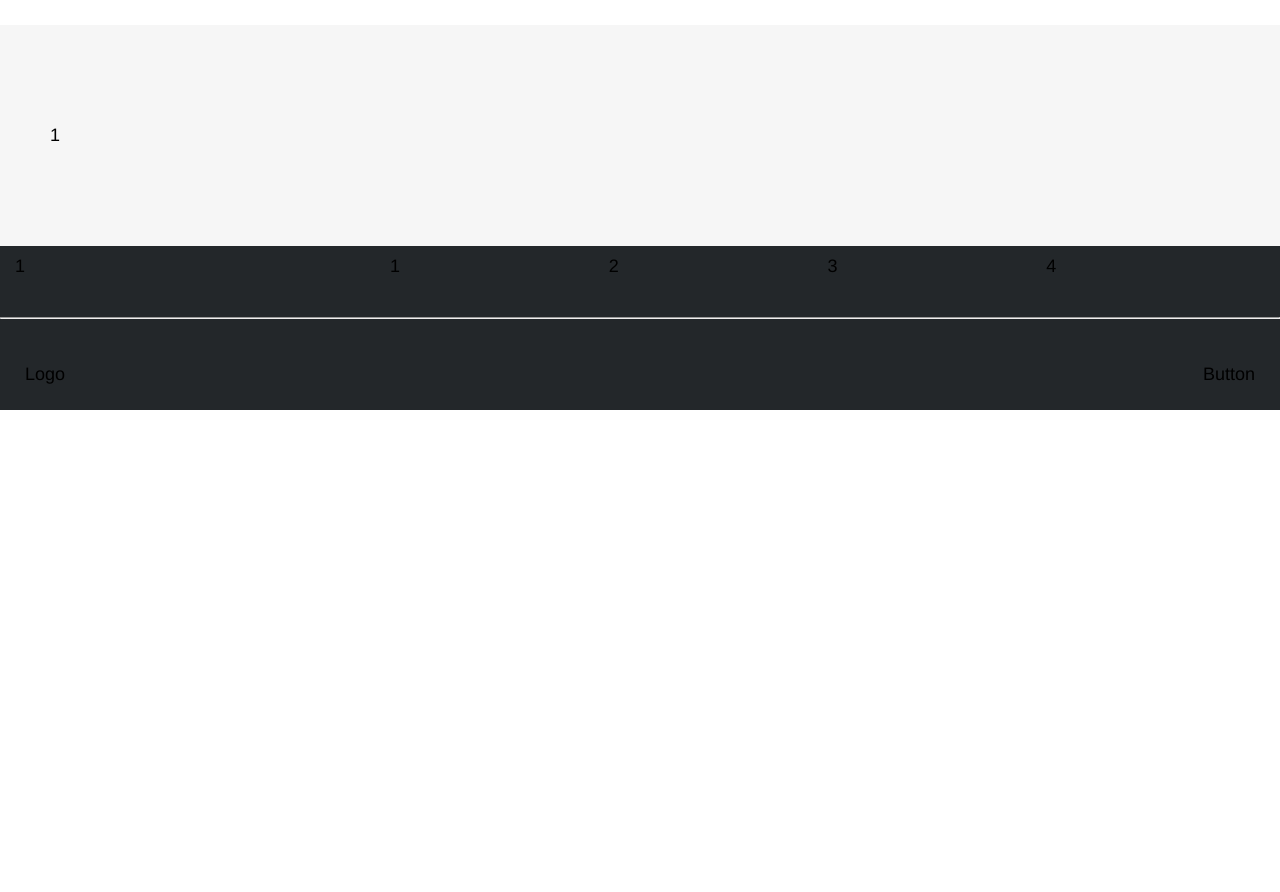
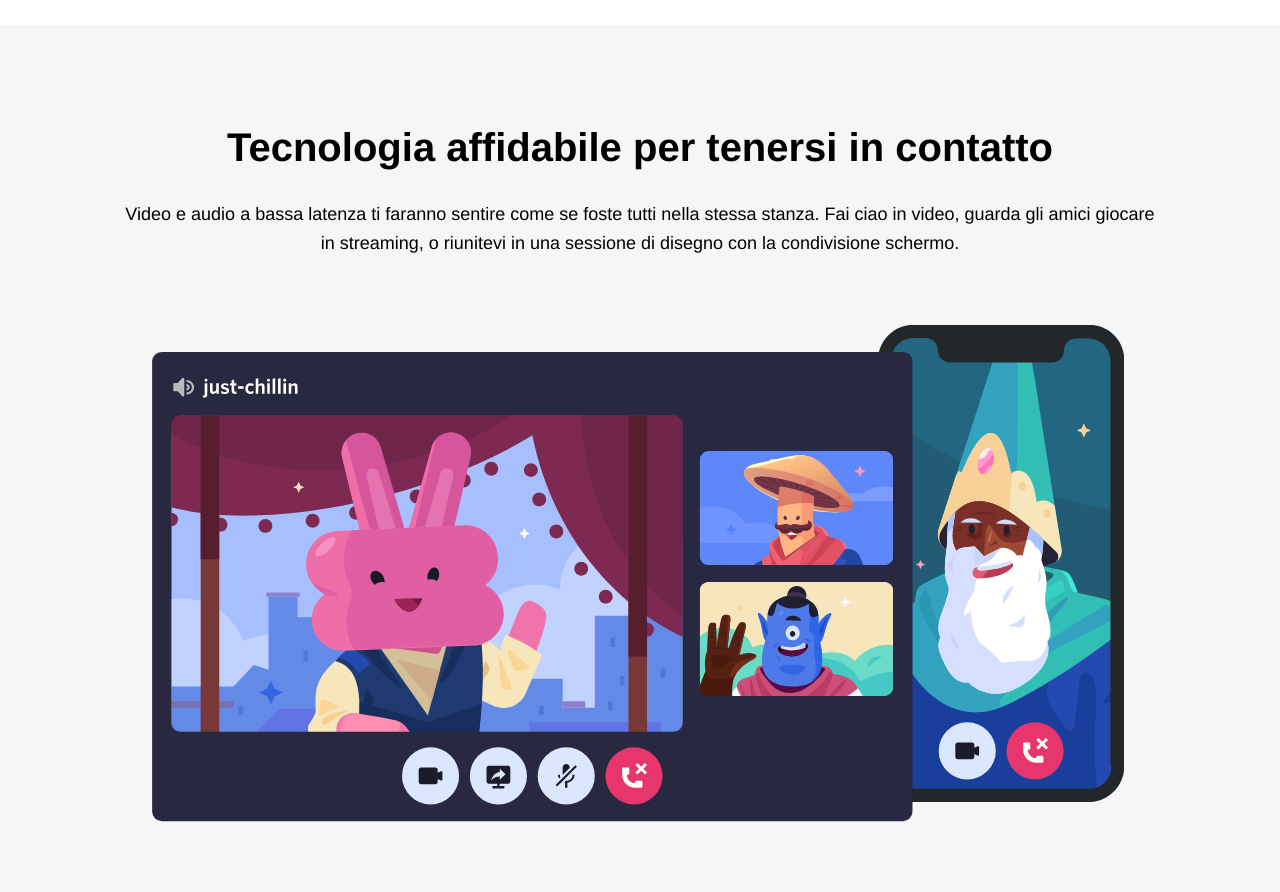
Before and after one commit to taniot/htmlcss-discord, a plain HTML site: page index.html in a window 1280 px wide. Shown: the part 2540-3432 px from the top of the page. Before the commit the page ends 2950 px from the top, so only its background shows below. Drawn offline with Linux system fonts and the light colour scheme.

Commit message:
feat: main sezione large

```diff
--- a/css/style.css
+++ b/css/style.css
@@ -260,6 +260,8 @@ main .section .col-small {
 
 main .section .col-full {
   flex-grow: 1;
+  text-align: center;
+  padding: 0 70px;
 }
 
 main .section img {
--- a/index.html
+++ b/index.html
@@ -140,7 +140,16 @@
       <section class="section large">
         <div class="container big">
           <div class="row">
-            <div class="col-full">1</div>
+            <div class="col-full">
+              <h2>Tecnologia affidabile per tenersi in contatto</h2>
+              <p>
+                Video e audio a bassa latenza ti faranno sentire come se foste
+                tutti nella stessa stanza. Fai ciao in video, guarda gli amici
+                giocare in streaming, o riunitevi in una sessione di disegno con
+                la condivisione schermo.
+              </p>
+              <img src="img/item4-big.svg" alt="Image Sezione 4" />
+            </div>
           </div>
         </div>
       </section>
```
Also changed, not shown: img/item4-big.svg (added).
